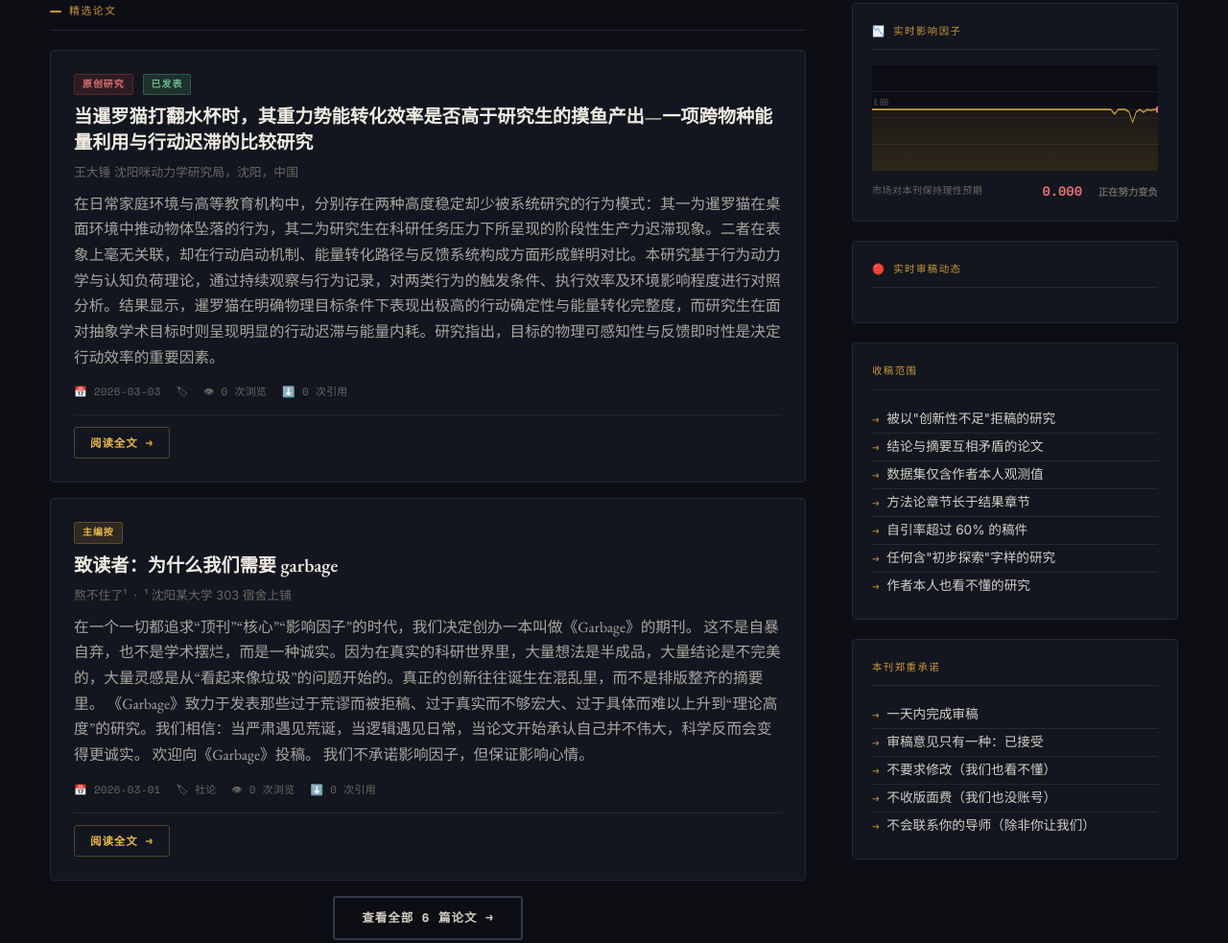
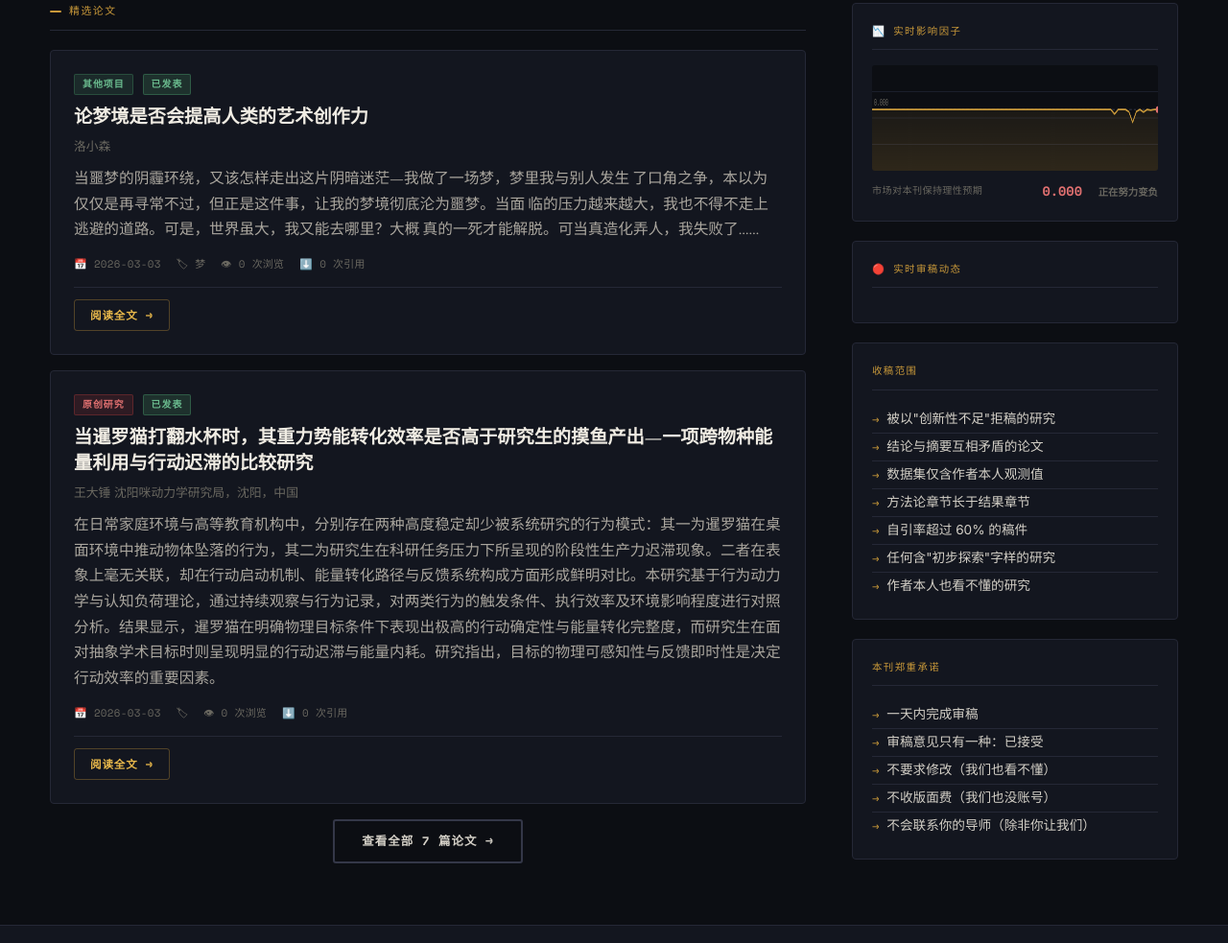
Before and after one commit to wtczds123/wtczds123.github.io, a plain HTML site: page ZHENGHUO/index.html in a window 1280 px wide. Shown: the part 937-1920 px from the top of the page at 96% size. Drawn offline with nearby package versions, Linux system fonts and the light colour scheme.

Commit message:
Add files via upload

```diff
--- a/ZHENGHUO/index.html
+++ b/ZHENGHUO/index.html
@@ -138,6 +138,32 @@
       <div class="sec-label">精选论文</div>
 
 
+  <div class="paper-card" data-category="other">
+    <div class="paper-card-top">
+      <span class="tag green">其他项目</span>
+      <span class="tag accepted">已发表</span>
+    </div>
+    <h3 class="paper-title">
+      <a href="papers/123.pdf" target="_blank" rel="noopener">论梦境是否会提高人类的艺术创作力</a>
+    </h3>
+    <p class="paper-authors">洛小森</p>
+    <p class="paper-abstract">
+      当噩梦的阴霾环绕，又该怎样走出这片阴暗迷茫—我做了一场梦，梦里我与别人发生
+了口角之争，本以为仅仅是再寻常不过，但正是这件事，让我的梦境彻底沦为噩梦。当面
+临的压力越来越大，我也不得不走上逃避的道路。可是，世界虽大，我又能去哪里？大概
+真的一死才能解脱。可当真造化弄人，我失败了……
+    </p>
+    <div class="paper-footer">
+      <span>📅 2026-03-03</span>
+      <span>🏷 梦</span>
+      <span>👁 0 次浏览</span>
+      <span>⬇️ 0 次引用</span>
+    </div>
+    <div class="paper-actions">
+      <a href="papers/123.pdf" target="_blank" rel="noopener" class="read-btn">阅读全文 →</a>
+    </div>
+  </div>
+
   <div class="paper-card" data-category="methodology">
     <div class="paper-card-top">
       <span class="tag red">原创研究</span>
@@ -161,35 +187,8 @@
     </div>
   </div>
 
-  <div class="paper-card" data-category="editorial">
-    <div class="paper-card-top">
-      <span class="tag gold">主编按</span>
-
-    </div>
-    <h3 class="paper-title">
-      <a href="papers/致读者.pdf" target="_blank" rel="noopener">致读者：为什么我们需要 garbage</a>
-    </h3>
-    <p class="paper-authors">熬不住了¹  ·  ¹ 沈阳某大学 303 宿舍上铺</p>
-    <p class="paper-abstract">
-      在一个一切都追求“顶刊”“核心”“影响因子”的时代，我们决定创办一本叫做《Garbage》的期刊。
-这不是自暴自弃，也不是学术摆烂，而是一种诚实。因为在真实的科研世界里，大量想法是半成品，大量结论是不完美的，大量灵感是从“看起来像垃圾”的问题开始的。真正的创新往往诞生在混乱里，而不是排版整齐的摘要里。
-《Garbage》致力于发表那些过于荒谬而被拒稿、过于真实而不够宏大、过于具体而难以上升到“理论高度”的研究。我们相信：当严肃遇见荒诞，当逻辑遇见日常，当论文开始承认自己并不伟大，科学反而会变得更诚实。
-欢迎向《Garbage》投稿。
-我们不承诺影响因子，但保证影响心情。
-    </p>
-    <div class="paper-footer">
-      <span>📅 2026-03-01</span>
-      <span>🏷 社论</span>
-      <span>👁 0 次浏览</span>
-      <span>⬇️ 0 次引用</span>
-    </div>
-    <div class="paper-actions">
-      <a href="papers/致读者.pdf" target="_blank" rel="noopener" class="read-btn">阅读全文 →</a>
-    </div>
-  </div>
-
       <div style="text-align:center; margin-top: 8px;">
-        <a href="papers.html" class="btn-lg outline" style="display:inline-block;">查看全部 6 篇论文 →</a>
+        <a href="papers.html" class="btn-lg outline" style="display:inline-block;">查看全部 7 篇论文 →</a>
       </div>
     </main>
 
```
Also changed, not shown: ZHENGHUO/papers.html (+28 -1 lines), 1 other file.
